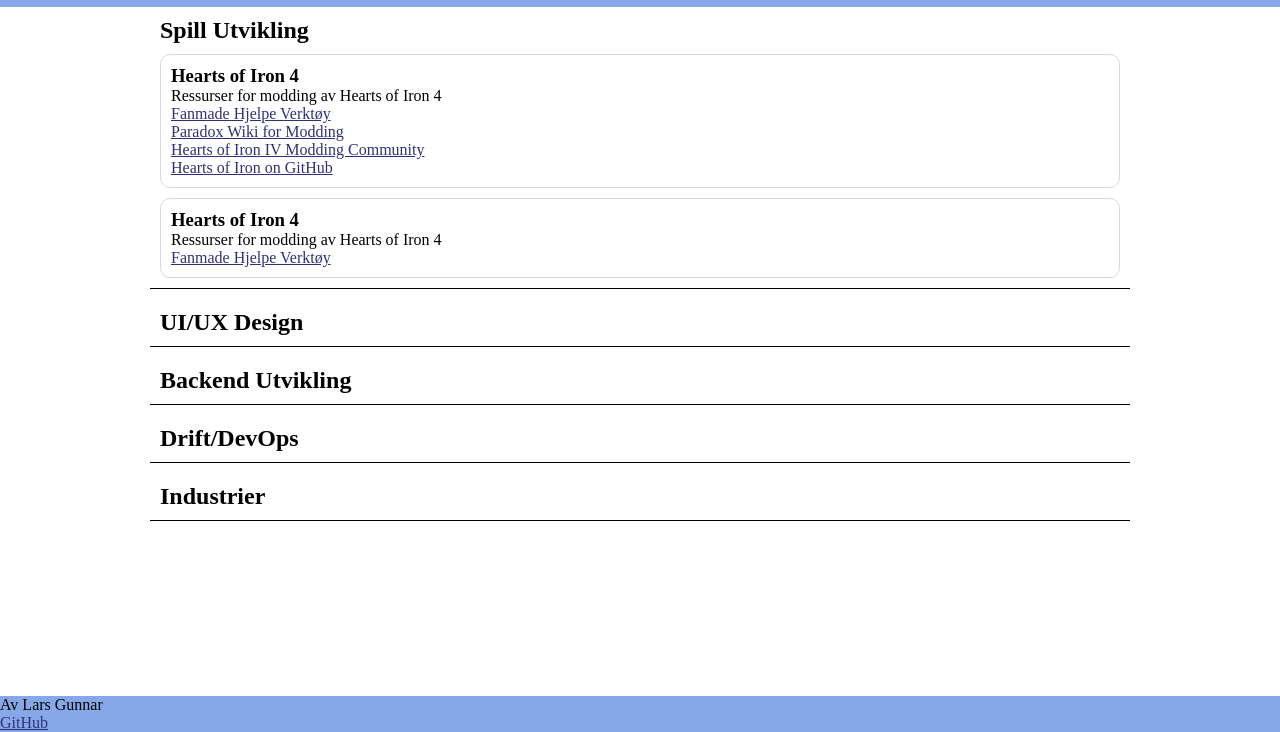
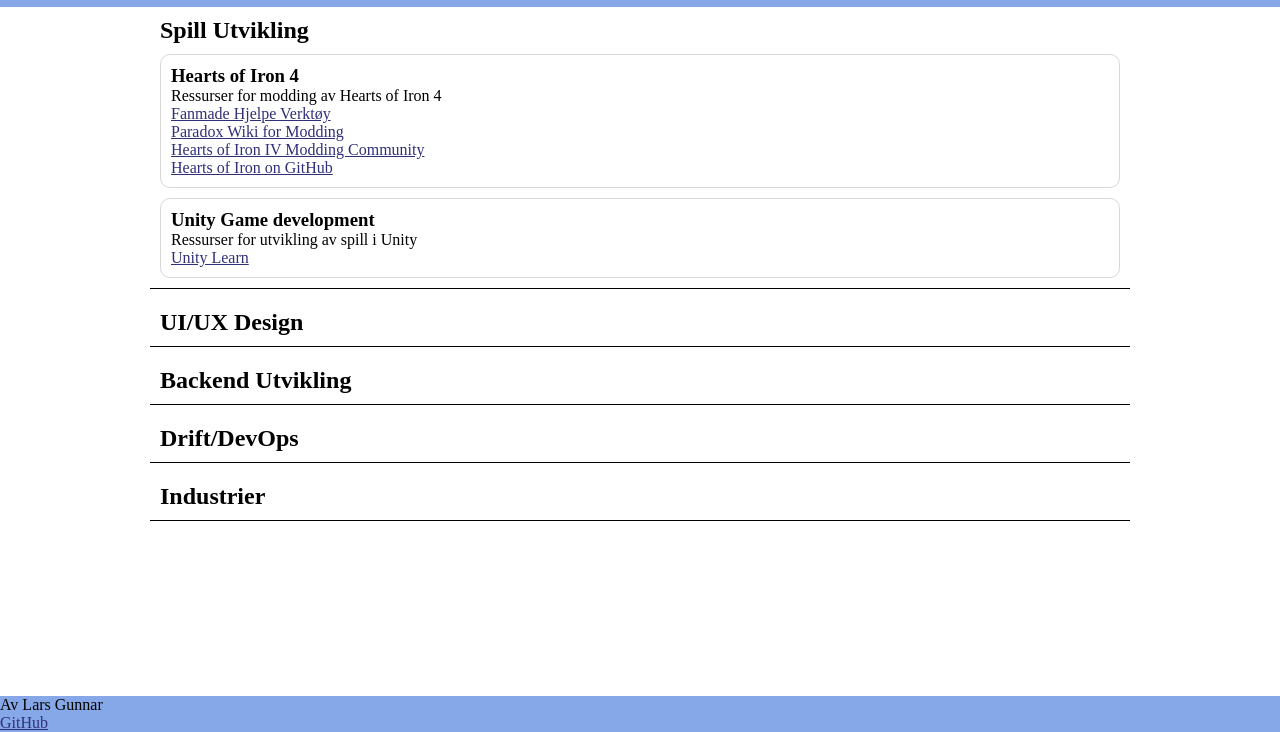
Before and after one commit to LarsGJobloop/13-03-24-kodeloftet-veien-vider, a website: page index.html in a window 1280 px wide. Shown: the part 68-800 px from the top of the page. Drawn offline with Linux system fonts and the light colour scheme.

Commit message:
add resource for unity game development

```diff
--- a/index.html
+++ b/index.html
@@ -48,13 +48,13 @@
         </li>
 
         <li>
-          <h3>Hearts of Iron 4</h3>
-          <p>Ressurser for modding av Hearts of Iron 4</p>
+          <h3>Unity Game development</h3>
+          <p>Ressurser for utvikling av spill i Unity</p>
 
           <ul>
             <li>
-              <a href="https://edge.hoi4modding.com/">
-                Fanmade Hjelpe Verktøy
+              <a href="https://learn.unity.com/">
+                Unity Learn
               </a>
             </li>
           </ul>
```
